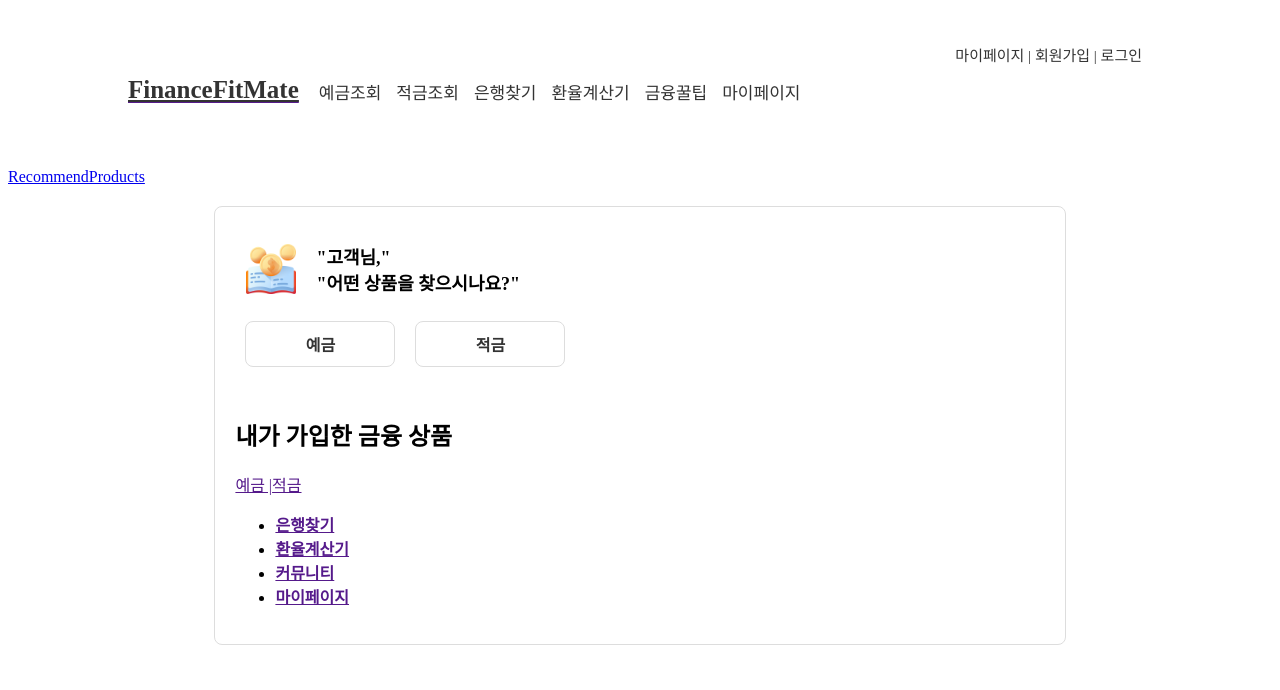
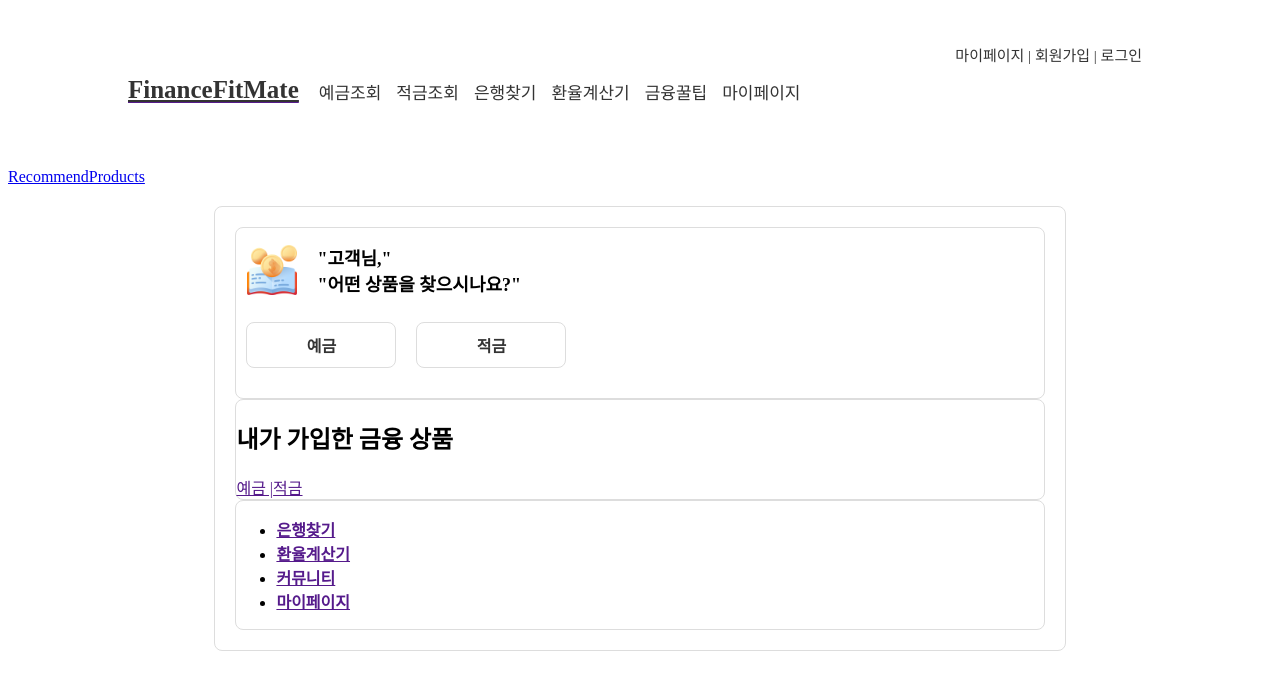
Before and after one commit to sxominxi/financefitmate, a Vue app in the folder front/: page / in a window 1280 px wide. Shown: the top 690 px of the page. Built offline with nearby package versions, Linux system fonts and the light colour scheme; the HTML template or start-up script is replaced by a standard one.

Commit message:
s231122-1748

```diff
--- a/front/src/views/HomeView.vue
+++ b/front/src/views/HomeView.vue
@@ -5,6 +5,7 @@
             <div id="content" class="content">
                <div class="main_top_inner">
                   <div class="top_quick_list">
+                     <div class="comp_quick_list">
                         <div class="top_quick_title">
                            <h2>"고객님,"
                               <br>
@@ -13,7 +14,7 @@
                            <img class="investment" src="@/assets/investment.png" alt="기본인사">
                         </div>
 
-                     <div class="comp_quick_list">
+
                         <div class="card-wrapper">
                            <div class="card">
                               <a href="#" class="card-content">
@@ -33,6 +34,8 @@
                               </a>
                            </div>
                         </div>
+                     </div>
+
                      <div class="comp_login_out">
                         <div class="comp_login_area">
                            <h2>내가 가입한 금융 상품</h2>
@@ -40,7 +43,8 @@
                            <a href="">적금</a>
                         </div>
                      </div>
-                        <div>
+
+                        <div class="comps">
                            <ul>
                               <li>
                               <a href="">
@@ -76,7 +80,7 @@
                               </li>
                            </ul>
                         </div>
-                     </div>
+
                   </div>
                </div>
             </div>
@@ -124,6 +128,7 @@ const store = useCounterStore()
   #wrap {
     padding: 0; /* 좁은 화면에서는 양 옆 공백을 줄입니다. */
   }
+
   .direct_hi_header {
     padding: 20px 0; /* 상하 여백은 필요에 따라 조절하세요 */
     width: 100%;
@@ -226,6 +231,21 @@ const store = useCounterStore()
   margin-left: 10px;
 }
 
+.comp_login_out {
+   border: 1px solid #ddd;
+   border-radius: 8px;
+}
+
+.comps{
+   border: 1px solid #ddd;
+   border-radius: 8px;
+}
+
+/* 고객님 어떤상품 */
+.comp_quick_list{
+   border: 1px solid #ddd;
+   border-radius: 8px;
+}
 /* 예적금 카드 */
 .card-wrapper {
   display: flex;
```
Lines whose indentation alone changed are shown as unchanged.
